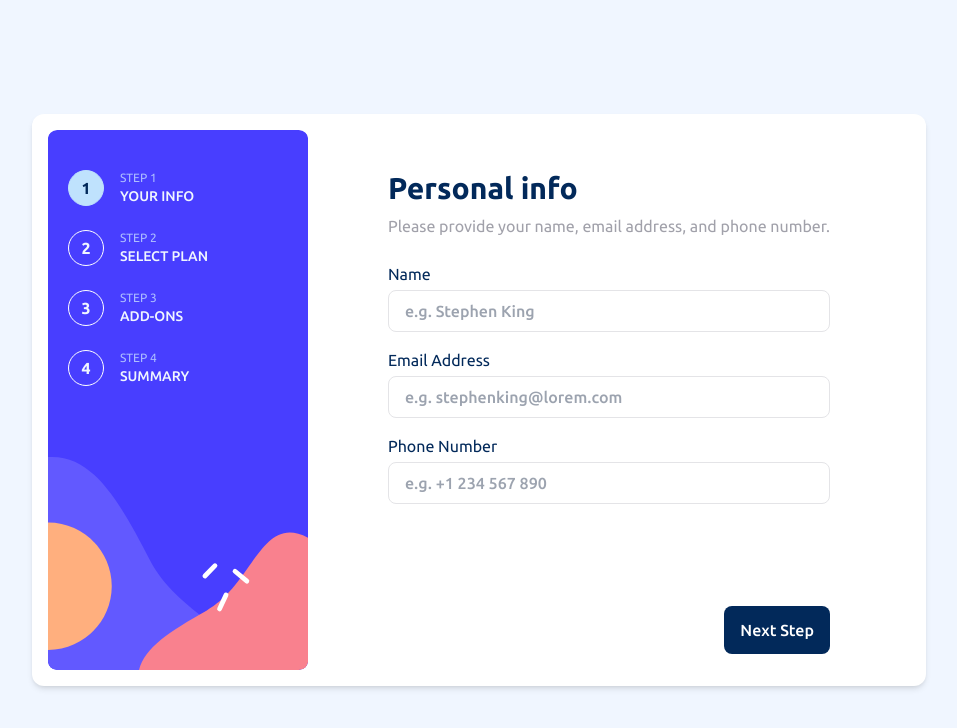
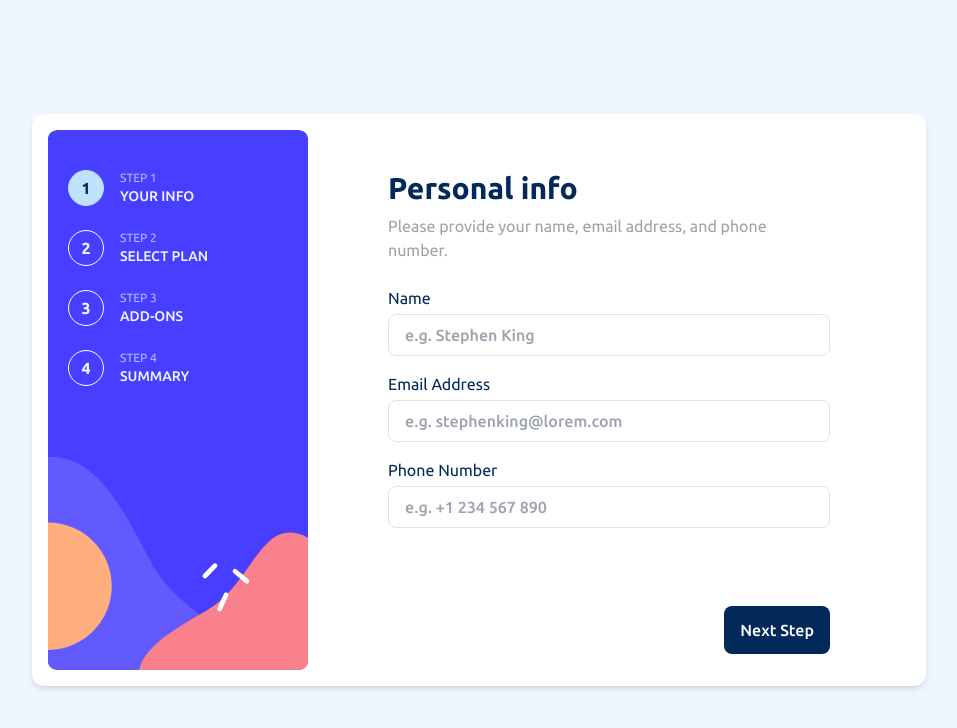
Before and after one commit to gbmouraa/multi_step_form, a React (Create React App) app: page / in a window 1280 px wide. Shown: the top 728 px of the page, without its empty margins (161-1118 px from the left). Built offline with nearby package versions, Linux system fonts and the light colour scheme.

Commit message:
style: .

```diff
--- a/src/components/FormContainer.jsx
+++ b/src/components/FormContainer.jsx
@@ -24,7 +24,10 @@ const FormContainer = ({ children }) => {
   };
 
   return (
-    <div className="relative h-screen w-full bg-magnolia md:flex md:h-fit md:w-fit md:rounded-xl md:bg-white md:p-4 md:shadow-md">
+    <div
+      className="min-h-screen bg-magnolia md:flex md:min-h-0 md:w-fit md:rounded-xl md:bg-white md:p-4 md:shadow-md"
+      id="form-container"
+    >
       {/* Header */}
       {children}
 
--- a/src/components/FormContent.jsx
+++ b/src/components/FormContent.jsx
@@ -1,6 +1,6 @@
 const FormContent = ({ title, description, content, nav }) => {
   return (
-    <div className="md:h-540px flex-col justify-between md:flex md:px-20">
+    <div className="md:h-540px flex-col  justify-between md:flex md:w-[602px] md:px-20">
       {/* Form */}
       <div className="-translate-y-[72px] px-4 md:translate-y-0 md:px-0">
         <div className="rounded-md bg-white px-6 py-7 shadow-sm md:rounded-none md:px-0 md:pb-0 md:pt-10 md:shadow-none">
```
